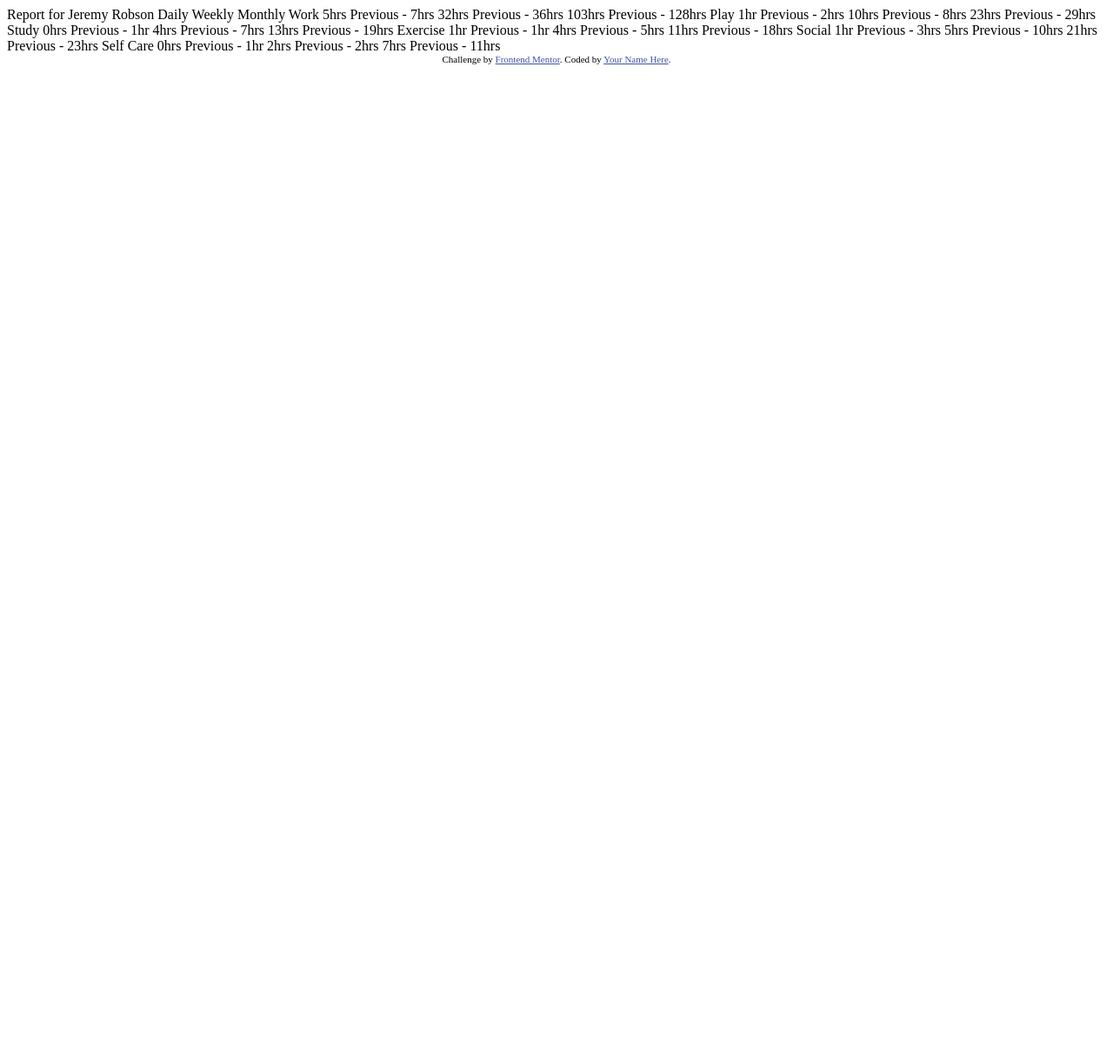
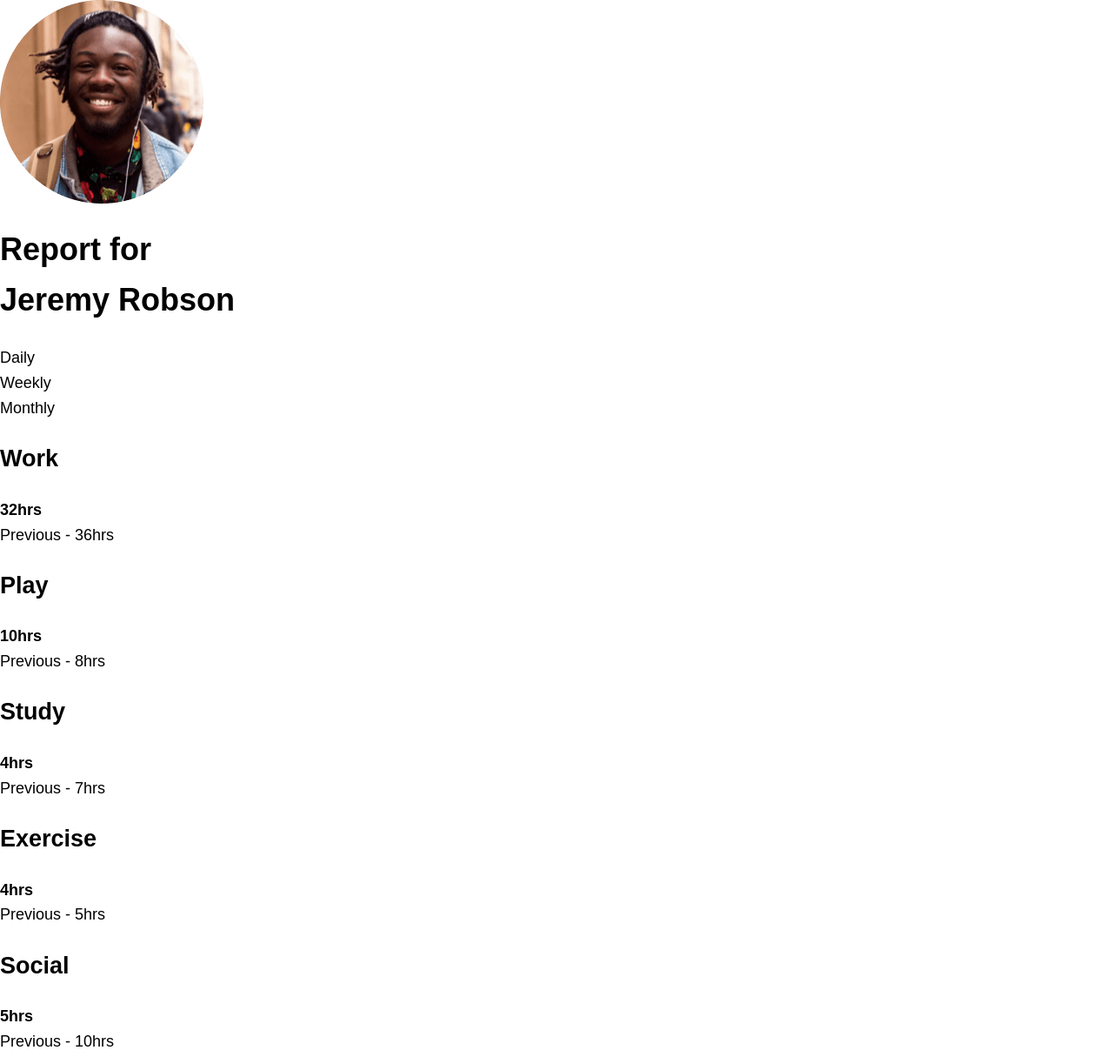
Before and after one commit to macsigner/exercise-time-tracking-dashboard, a plain HTML site: page index.html in a window 1280 px wide. Shown: the top 1215 px of the page at 87% size. Before the commit the page ends 800 px from the top, so only its background shows below. Drawn offline with nearby package versions, Linux system fonts and the light colour scheme; files that its build step writes are made by us from their sources.

Commit message:
Add structural markup

```diff
--- a/index.html
+++ b/index.html
@@ -1,80 +1,75 @@
 <!DOCTYPE html>
 <html lang="en">
 <head>
-  <meta charset="UTF-8">
-  <meta name="viewport" content="width=device-width, initial-scale=1.0"> <!-- displays site properly based on user's device -->
+    <meta charset="UTF-8">
+    <meta name="viewport" content="width=device-width, initial-scale=1.0">
+    <!-- displays site properly based on user's device -->
 
-  <link rel="icon" type="image/png" sizes="32x32" href="./images/favicon-32x32.png">
+    <link rel="icon" type="image/png" sizes="32x32" href="./images/favicon-32x32.png">
+    <link rel="stylesheet" href="/assets/libs/normalize/normalize.css">
+    <link rel="stylesheet" href="/assets/css/main.css">
+    <title>Time Tracking Dashboard</title>
 
-  <title>Frontend Mentor | Time tracking dashboard</title>
-
-  <!-- Feel free to remove these styles or customise in your own stylesheet 👍 -->
-  <style>
-    .attribution { font-size: 11px; text-align: center; }
-    .attribution a { color: hsl(228, 45%, 44%); }
-  </style>
 </head>
 <body>
+<main>
+    <div>
+        <header>
+            <figure>
+                <img src="/images/image-jeremy.png" width="234" height="234"
+                     alt="Profile picture of Jeremy Robson">
+            </figure>
+            <h1>Report for <br>
+                <strong>Jeremy Robson</strong></h1>
 
-  Report for
-  Jeremy Robson
+            <ul>
+                <li>
+                    <button>Daily</button>
+                </li>
+                <li>
+                    <button>Weekly</button>
+                </li>
+                <li>
+                    <button>Monthly</button>
+                </li>
+            </ul>
+        </header>
+    </div>
 
-  Daily
-  Weekly
-  Monthly
-
-  Work
-  5hrs <!-- daily -->
-  Previous - 7hrs <!-- daily -->
-  32hrs <!-- weekly -->
-  Previous - 36hrs <!-- weekly -->
-  103hrs <!-- monthly -->
-  Previous - 128hrs <!-- monthly -->
-
-  Play
-  1hr <!-- daily -->
-  Previous - 2hrs <!-- daily -->
-  10hrs <!-- weekly -->
-  Previous - 8hrs <!-- weekly -->
-  23hrs <!-- monthly -->
-  Previous - 29hrs <!-- monthly -->
-
-  Study
-  0hrs <!-- daily -->
-  Previous - 1hr <!-- daily -->
-  4hrs <!-- weekly -->
-  Previous - 7hrs <!-- weekly -->
-  13hrs <!-- monthly -->
-  Previous - 19hrs <!-- monthly -->
-
-  Exercise
-  1hr <!-- daily -->
-  Previous - 1hr <!-- daily -->
-  4hrs <!-- weekly -->
-  Previous - 5hrs <!-- weekly -->
-  11hrs <!-- monthly -->
-  Previous - 18hrs <!-- monthly -->
-
-  Social
-  1hr <!-- daily -->
-  Previous - 3hrs <!-- daily -->
-  5hrs <!-- weekly -->
-  Previous - 10hrs <!-- weekly -->
-  21hrs <!-- monthly -->
-  Previous - 23hrs <!-- monthly -->
-
-  Self Care
-  0hrs <!-- daily -->
-  Previous - 1hr <!-- daily -->
-  2hrs <!-- weekly -->
-  Previous - 2hrs <!-- weekly -->
-  7hrs <!-- monthly -->
-  Previous - 11hrs <!-- monthly -->
-
-
-  <div class="attribution">
-    Challenge by <a href="https://www.frontendmentor.io?ref=challenge" target="_blank">Frontend Mentor</a>.
-    Coded by <a href="#">Your Name Here</a>.
-  </div>
+    <div>
+        <ul>
+            <li>
+                <h2>Work</h2>
+                <strong>32hrs</strong>
+                <div>Previous - 36hrs</div>
+            </li>
+            <li>
+                <h2>Play</h2>
+                <strong>10hrs</strong>
+                <div>Previous - 8hrs</div>
+            </li>
+            <li>
+                <h2>Study</h2>
+                <strong>4hrs</strong>
+                <div>Previous - 7hrs</div>
+            </li>
+            <li>
+                <h2>Exercise</h2>
+                <strong>4hrs</strong>
+                <div>Previous - 5hrs</div>
+            </li>
+            <li>
+                <h2>Social</h2>
+                <strong>5hrs</strong>
+                <div>Previous - 10hrs</div>
+            </li>
+            <li>
+                <h2>Self Care</h2>
+                <strong>2hrs</strong>
+                <div>Previous - 2hrs</div>
+            </li>
+        </ul>
+    </div>
+</main>
 </body>
 </html>
```
